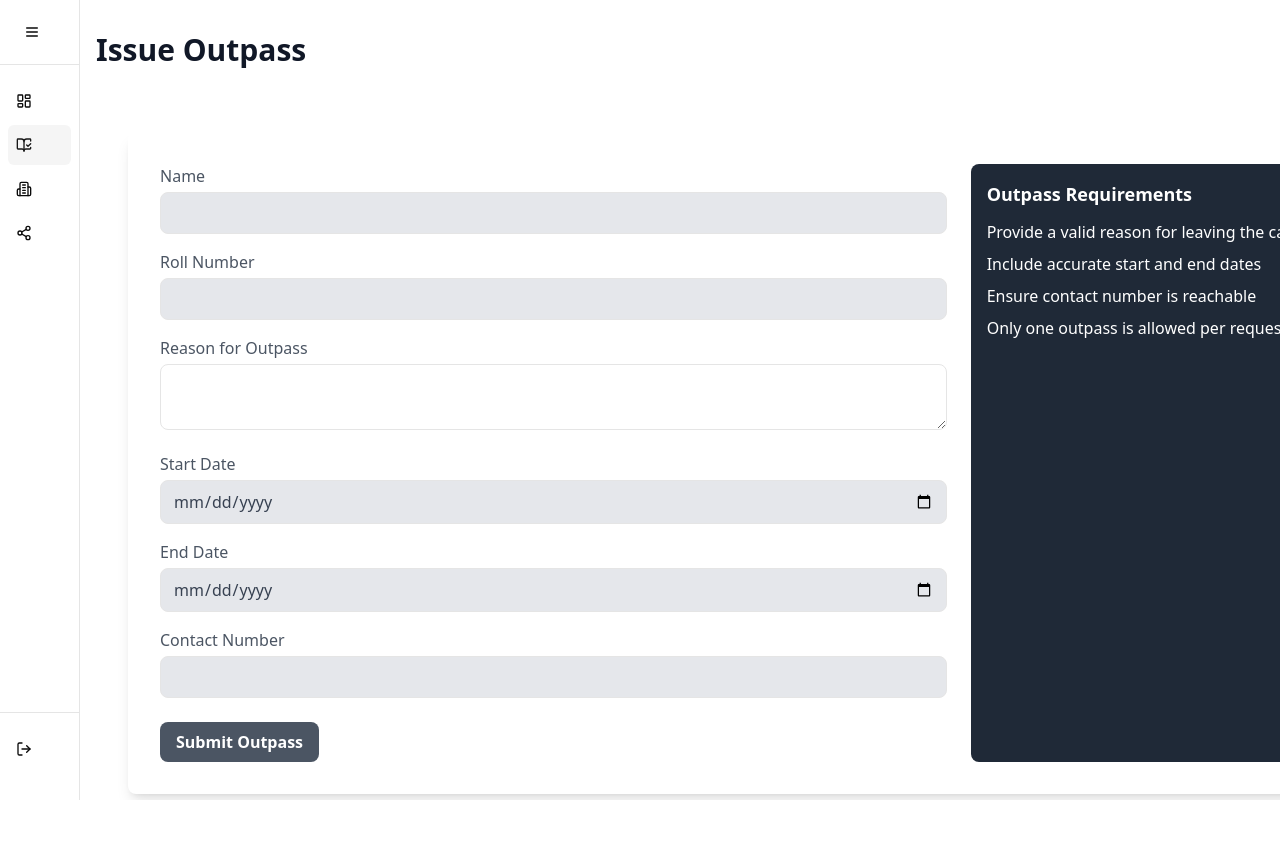
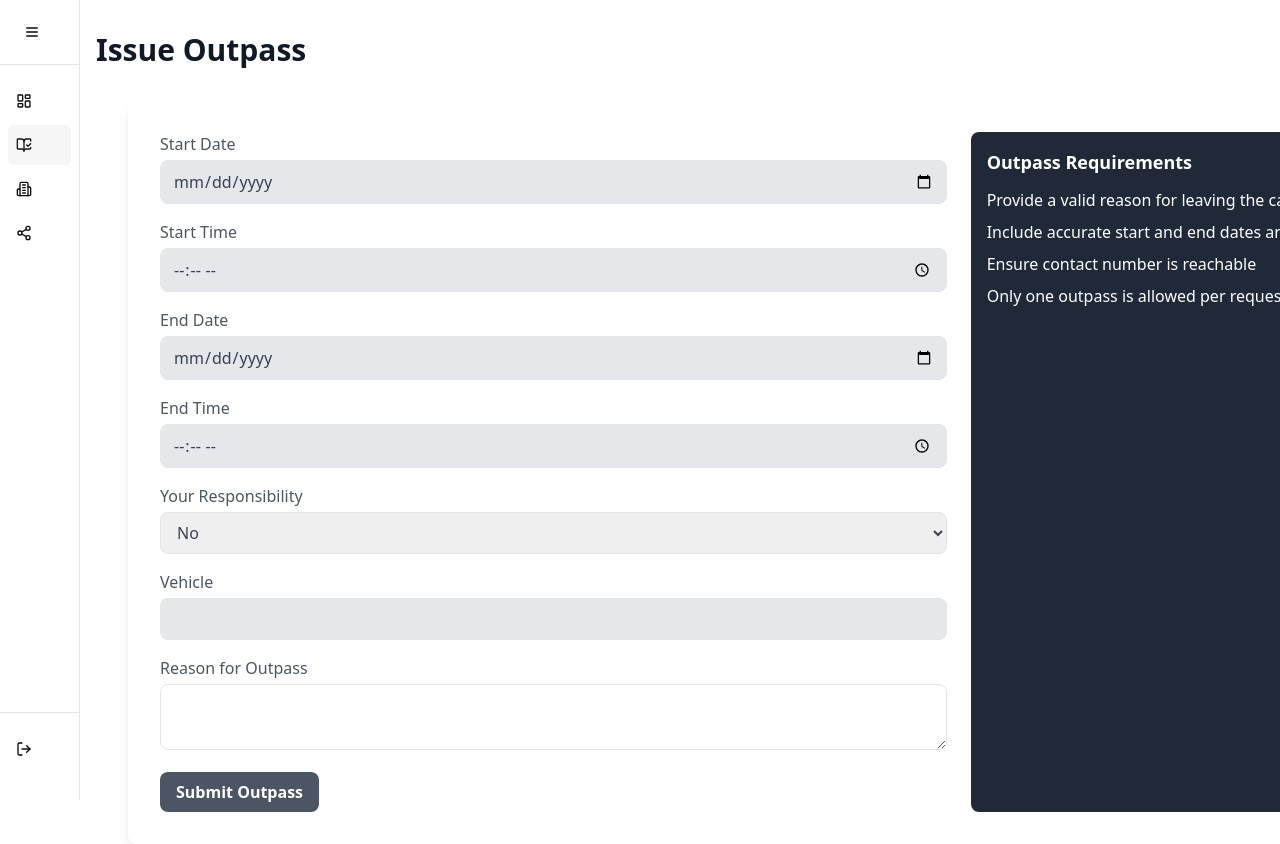
Before and after one commit to rajbir40/Hostel-Allotment, a React (Vite) app in the folder Frontend/: page /outpass in a window 1280 px wide. Shown: the top 844 px of the page. Before the commit the page ends 800 px from the top, so only its background shows below. Built offline with nearby package versions, Linux system fonts and the light colour scheme.

Commit message:
Update outpass.jsx

```diff
--- a/Frontend/src/components/Outpass/outpass.jsx
+++ b/Frontend/src/components/Outpass/outpass.jsx
@@ -1,22 +1,17 @@
 import React, { useState } from "react";
 import Navbar from "../Navbar/Navbar";
-import { Card, CardContent, CardHeader, CardTitle } from "@/components/ui/card";
-import { Input } from "@/components/ui/input";
-import { UserRound, FileOutput, HomeIcon, Search } from "lucide-react";
-// import Sidebar from './Sidebar';
 import { useNavigate } from 'react-router-dom'; // Import useNavigate for navigation
 import { Button } from '@/components/ui/button';
-import { Badge } from '@/components/ui/badge';
-import { Clock, ArrowRight, CheckCircle, AlertCircle } from 'lucide-react';
 
 const Outpass = () => {
   const [formData, setFormData] = useState({
-    name: "",
-    rollNumber: "",
+    startDate: "",
+    startTime: "",
+    endDate: "",
+    endTime: "",
+    responsibility: "no", // Default 'no'
+    vehicle: "",
     reason: "",
-    startDate: "",
-    endDate: "",
-    contact: "",
   });
 
   const handleChange = (e) => {
@@ -34,49 +29,15 @@ const Outpass = () => {
     <div>
       <Navbar />
       <div className="lg:ml-16 p-8">
-        <div className="flex justify-between items-center mb-8">
+        <div className="flex justify-between items-center">
           <h1 className="text-3xl font-bold text-gray-900">Issue Outpass</h1>
-          <div className="relative w-64">
-            {/* Optional search or filter input */}
-          </div>
         </div>
       </div>
 
       <div className="bg-white shadow-lg rounded-lg w-full max-w-7xl p-8 mx-32 flex">
         <div className="w-2/3 pr-6">
           <form onSubmit={handleSubmit}>
-            <div className="mb-4">
-              <label className="block text-gray-600 mb-1">Name</label>
-              <input
-                type="text"
-                name="name"
-                value={formData.name}
-                onChange={handleChange}
-                className="w-full px-3 py-2 border rounded-lg text-gray-700 focus:outline-none focus:border-gray-500"
-                required
-              />
-            </div>
-            <div className="mb-4">
-              <label className="block text-gray-600 mb-1">Roll Number</label>
-              <input
-                type="text"
-                name="rollNumber"
-                value={formData.rollNumber}
-                onChange={handleChange}
-                className="w-full px-3 py-2 border rounded-lg text-gray-700 focus:outline-none focus:border-gray-500"
-                required
-              />
-            </div>
-            <div className="mb-4">
-              <label className="block text-gray-600 mb-1">Reason for Outpass</label>
-              <textarea
-                name="reason"
-                value={formData.reason}
-                onChange={handleChange}
-                className="w-full px-3 py-2 border rounded-lg text-gray-700 focus:outline-none focus:border-gray-500"
-                required
-              />
-            </div>
+            {/* Start Date */}
             <div className="mb-4">
               <label className="block text-gray-600 mb-1">Start Date</label>
               <input
@@ -88,6 +49,21 @@ const Outpass = () => {
                 required
               />
             </div>
+
+            {/* Start Time */}
+            <div className="mb-4">
+              <label className="block text-gray-600 mb-1">Start Time</label>
+              <input
+                type="time"
+                name="startTime"
+                value={formData.startTime}
+                onChange={handleChange}
+                className="w-full px-3 py-2 border rounded-lg text-gray-700 focus:outline-none focus:border-gray-500"
+                required
+              />
+            </div>
+
+            {/* End Date */}
             <div className="mb-4">
               <label className="block text-gray-600 mb-1">End Date</label>
               <input
@@ -99,17 +75,60 @@ const Outpass = () => {
                 required
               />
             </div>
-            <div className="mb-6">
-              <label className="block text-gray-600 mb-1">Contact Number</label>
+
+            {/* End Time */}
+            <div className="mb-4">
+              <label className="block text-gray-600 mb-1">End Time</label>
               <input
-                type="tel"
-                name="contact"
-                value={formData.contact}
+                type="time"
+                name="endTime"
+                value={formData.endTime}
                 onChange={handleChange}
                 className="w-full px-3 py-2 border rounded-lg text-gray-700 focus:outline-none focus:border-gray-500"
                 required
               />
             </div>
+
+            {/* Your Responsibility (Yes/No) */}
+            <div className="mb-4">
+              <label className="block text-gray-600 mb-1">Your Responsibility</label>
+              <select
+                name="responsibility"
+                value={formData.responsibility}
+                onChange={handleChange}
+                className="w-full px-3 py-2 border rounded-lg text-gray-700 focus:outline-none focus:border-gray-500"
+                required
+              >
+                <option value="yes">Yes</option>
+                <option value="no">No</option>
+              </select>
+            </div>
+
+            {/* Vehicle */}
+            <div className="mb-4">
+              <label className="block text-gray-600 mb-1">Vehicle</label>
+              <input
+                type="text"
+                name="vehicle"
+                value={formData.vehicle}
+                onChange={handleChange}
+                className="w-full px-3 py-2 border rounded-lg text-gray-700 focus:outline-none focus:border-gray-500"
+                required
+              />
+            </div>
+
+            {/* Reason for Outpass */}
+            <div className="mb-4">
+              <label className="block text-gray-600 mb-1">Reason for Outpass</label>
+              <textarea
+                name="reason"
+                value={formData.reason}
+                onChange={handleChange}
+                className="w-full px-3 py-2 border rounded-lg text-gray-700 focus:outline-none focus:border-gray-500"
+                required
+              />
+            </div>
+
             <button
               type="submit"
               className="bg-gray-600 hover:bg-gray-700 text-white py-2 px-4 rounded-lg font-semibold"
@@ -118,11 +137,12 @@ const Outpass = () => {
             </button>
           </form>
         </div>
+
         <div className="w-1/3 bg-gray-800 text-white rounded-lg p-4">
           <h3 className="text-lg font-semibold mb-3">Outpass Requirements</h3>
           <ul className="space-y-2">
             <li>Provide a valid reason for leaving the campus</li>
-            <li>Include accurate start and end dates</li>
+            <li>Include accurate start and end dates and times</li>
             <li>Ensure contact number is reachable</li>
             <li>Only one outpass is allowed per request</li>
           </ul>
```
